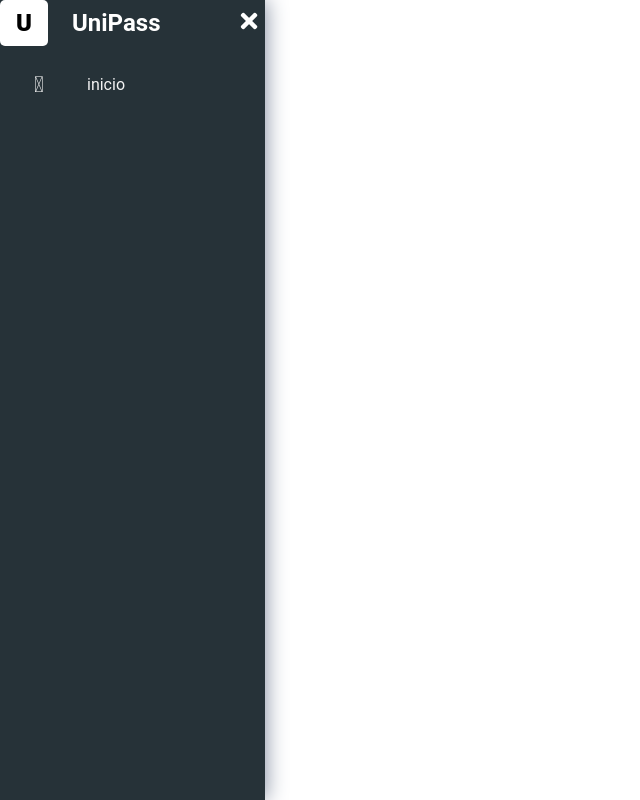
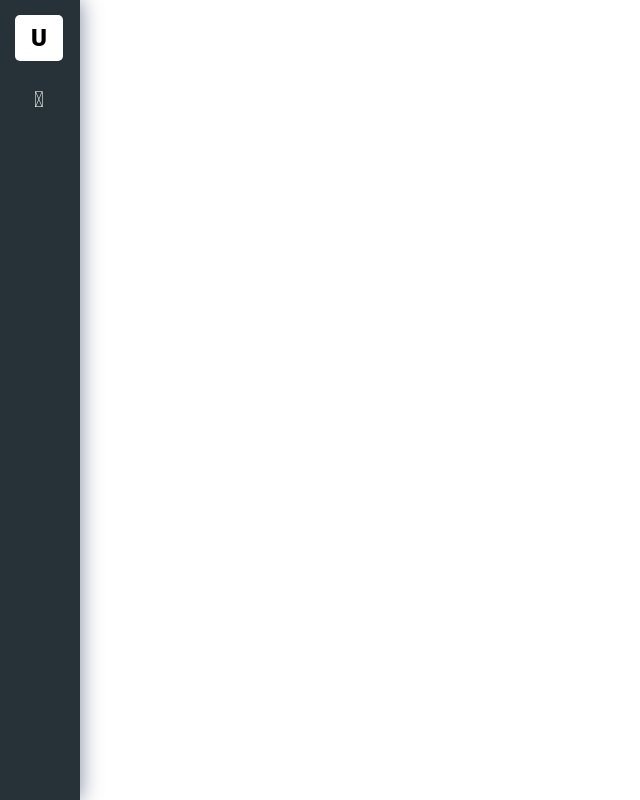
Before and after one commit to jandersn01/University-transportation-management-system, an Angular app in the folder unipass-manager/: page / in a window 1280 px wide. Shown: the whole page, without its empty margins (0-640 px from the left). Built offline with nearby package versions, Linux system fonts and the light colour scheme.

Commit message:
WIP: criando componente body

```diff
--- a/unipass-manager/src/app/app.html
+++ b/unipass-manager/src/app/app.html
@@ -1,3 +1,3 @@
 <main>
-  <app-sidenav></app-sidenav>
+  <app-sidenav (onToggleSidenav)="onToggleSidenav($event)"></app-sidenav>
 </main>
--- a/unipass-manager/src/app/app.ts
+++ b/unipass-manager/src/app/app.ts
@@ -1,6 +1,11 @@
 import { Component } from '@angular/core';
 import { RouterOutlet } from '@angular/router';
 import { Sidenav } from './sidenav/sidenav';
+
+interface SidenavToggle{
+  screenWidth: number;
+  collapsed: boolean;
+}
 
 @Component({
   selector: 'app-root',
@@ -11,4 +16,13 @@
 })
 export class App {
   protected title = 'unipass-manager';
+
+  isSidenavCollapsed = false;
+  screenWidth = 0;
+
+  onToggleSidenav(data: SidenavToggle): void {
+    this.screenWidth = data.screenWidth;
+    this.isSidenavCollapsed = data.collapsed;
+  }
+
 }
--- a/unipass-manager/src/app/body/body.html
+++ b/unipass-manager/src/app/body/body.html
@@ -1 +1,3 @@
-<p>body works!</p>
+<div class="body" [ngClass]="getBodyClass()">
+    <router-outlet></router-outlet>
+</div>
--- a/unipass-manager/src/app/body/body.ts
+++ b/unipass-manager/src/app/body/body.ts
@@ -1,4 +1,4 @@
-import { Component } from '@angular/core';
+import { Component, Input} from '@angular/core';
 
 @Component({
   selector: 'app-body',
@@ -7,5 +7,18 @@
   styleUrl: './body.css'
 })
 export class Body {
+  @Input() collapsed = false;
+  @Input() screenWidth = 0;
+
+
+  getBodyClass(): string{
+    let styleClass = '';
+    if(this.collapsed && this.screenWidth > 768){
+      styleClass = 'body-trimmed';
+    } else if(this.collapsed && this.screenWidth < 768 && this.screenWidth > 0 ){
+      styleClass = 'body-md-screen';
+    }
+    return styleClass;
+  }
 
 }
--- a/unipass-manager/src/app/sidenav/sidenav.css
+++ b/unipass-manager/src/app/sidenav/sidenav.css
@@ -12,7 +12,7 @@
     .logo-container{
         display: flex;
         align-items: center;
-        padding: 0.938rem 0.938rem 0 0 0.938rem;
+        padding: 0.938rem 0.938rem 0 0.938rem;
         width: 100%;
 
 
--- a/unipass-manager/src/app/sidenav/sidenav.html
+++ b/unipass-manager/src/app/sidenav/sidenav.html
@@ -1,9 +1,9 @@
 <div class="sidenav" [ngClass]="collapsed ? 'sidenav-collapsed': '' ">
     <div class="logo-container">
-        <button class="logo">U</button>
+        <button class="logo" (click)="toggleCollapse()">U</button>
         @if(collapsed){
             <div class="logo-text">UniPass</div>
-        <button class="btn-close">
+        <button class="btn-close" (click)="closeSidenav()">
             <i class="fa fa-times close icon"></i>
         </button>
         }
--- a/unipass-manager/src/app/sidenav/sidenav.ts
+++ b/unipass-manager/src/app/sidenav/sidenav.ts
@@ -1,7 +1,15 @@
-import { Component } from '@angular/core';
+import { Component, Output } from '@angular/core';
 import { navaBarData } from './nav-data';
 import { NgClass } from '@angular/common';
 import { RouterModule } from '@angular/router';
+import { EventEmitter } from '@angular/core';
+
+
+interface SidenavToggle{
+  screenWidth: number;
+  collapsed: boolean;
+}
+
 
 @Component({
   selector: 'app-sidenav',
@@ -11,6 +19,19 @@
   styleUrls: ['./sidenav.css']
 })
 export class Sidenav {
-  collapsed = true;
+  @Output() onToggleSidenav: EventEmitter<SidenavToggle> = new EventEmitter();
+  collapsed = false;
+  screenWidth = 0;
   navData = navaBarData
+
+
+  toggleCollapse(): void{
+    this.collapsed = !this.collapsed;
+    this.onToggleSidenav.emit({collapsed: this.collapsed, screenWidth: this.screenWidth});
+  }
+
+  closeSidenav(): void{
+    this.collapsed = false;
+    this.onToggleSidenav.emit({collapsed: this.collapsed, screenWidth: this.screenWidth});
+  }
 }
```
